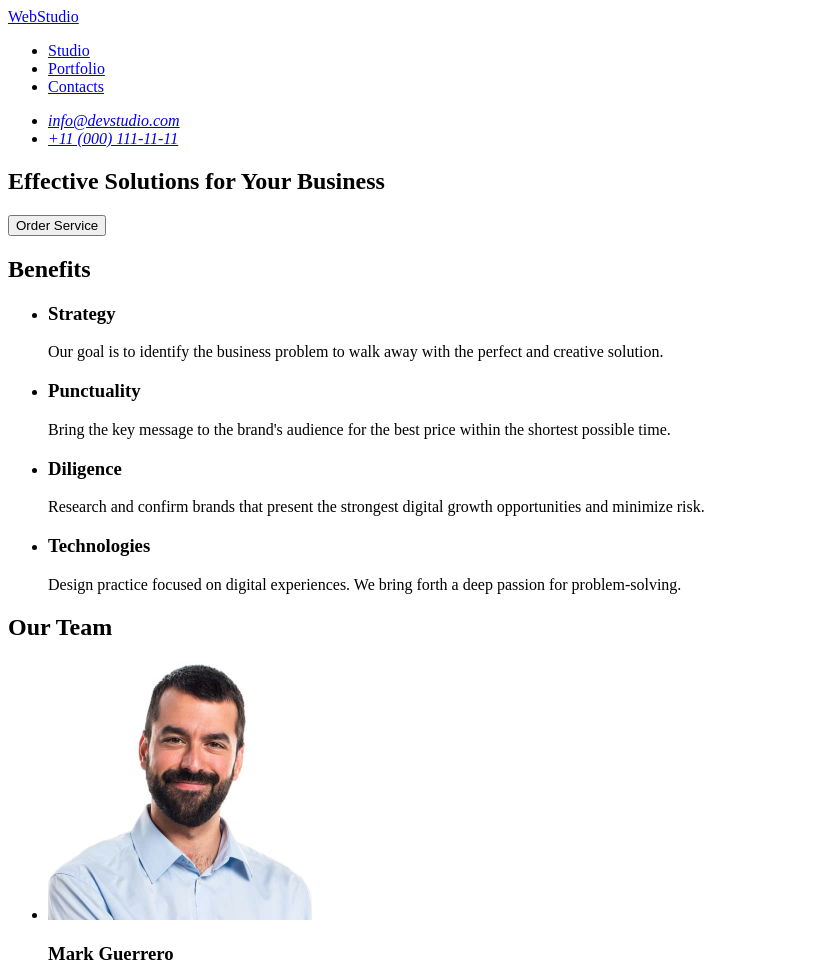
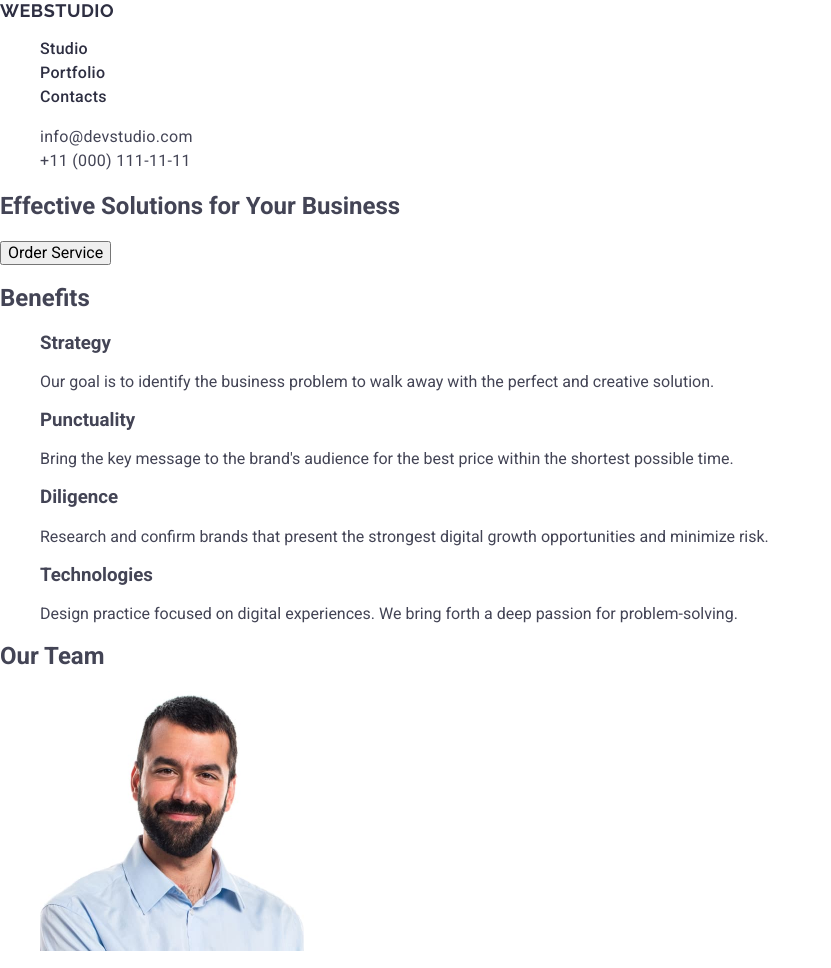
Before and after one commit to R220V/goit-markup-hw-02, a plain HTML site: page index.html in a window 1280 px wide. Shown: the top 968 px of the page, without its empty margins (0-831 px from the left). Drawn offline with nearby package versions, Linux system fonts and the light colour scheme.

Commit message:
add stiles header_1

```diff
--- /dev/null
+++ b/css/styles.css
@@ -0,0 +1,75 @@
+body {
+  font-family: "Roboto", sans-serif;
+  color: #434455;
+  background-color: #fff;
+}
+
+ul,
+ol {
+  list-style-type: none;
+}
+
+a {
+  text-decoration: none;
+}
+/* font-family: "Raleway", sans-serif;
+font-family: "Roboto", sans-serif; */
+
+.page-header {
+}
+
+.header-nav {
+}
+
+.logo {
+  font-family: "Raleway", sans-serif;
+  font-weight: 700;
+  font-size: 18px;
+  line-height: 1.17;
+  letter-spacing: 0.03em;
+  text-transform: uppercase;
+  color: #4d5ae5;
+}
+
+.header-logo,
+logo-part {
+  color: #2e2f42;
+}
+/*
+.nav-list {
+}
+
+.nav-item {
+} */
+
+.nav-link {
+  font-weight: 500;
+  font-size: 16px;
+  line-height: 1.5;
+  letter-spacing: 0.02em;
+  color: #2e2f42;
+}
+
+.contacts {
+  font-style: normal;
+}
+/*
+.contacts-list {
+}
+
+.contacts-item {
+} */
+
+.contacts-link {
+  font-size: 16px;
+  line-height: 1.5;
+  letter-spacing: 0.02em;
+  color: #434455;
+}
+
+.nav-link:hover,
+.nav-link:focus,
+.contacts-link:hover,
+.contacts-link:focus {
+  color: #404bbf;
+}
--- a/index.html
+++ b/index.html
@@ -3,23 +3,56 @@
   <head>
     <meta charset="UTF-8" />
     <meta name="viewport" content="width=device-width, initial-scale=1.0" />
-    <title>goit-markup-hw-01</title>
+    <title>goit-markup-hw-02</title>
+
+    <link
+      rel="stylesheet"
+      href="https://cdnjs.cloudflare.com/ajax/libs/modern-normalize/3.0.0/modern-normalize.min.css"
+      integrity="sha512-3axTZ/bKFZH5/qLFTl4U+mDbBDFW+5QO5L7D1HnOhlhJbcNDIVJxoNm6It77g0eUdzfKZlHirayqRC2qJaAOJw=="
+      crossorigin="anonymous"
+      referrerpolicy="no-referrer"
+    />
+
+    <link rel="preconnect" href="https://fonts.googleapis.com" />
+    <link rel="preconnect" href="https://fonts.gstatic.com" crossorigin />
+    <link
+      href="https://fonts.googleapis.com/css2?family=Raleway:wght@700&family=Roboto:wght@400;500;700&display=swap"
+      rel="stylesheet"
+    />
+
+    <link rel="stylesheet" href="./css/styles.css" />
   </head>
 
   <body>
-    <header>
-      <nav>
-        <a href="./index.html">WebStudio</a>
-        <ul>
-          <li><a href="#Studio">Studio</a></li>
-          <li><a href="#Portfolio">Portfolio</a></li>
-          <li><a href="#Contacts">Contacts</a></li>
+    <header class="page-header">
+      <nav class="header-nav">
+        <a class="logo header-logo" href="./index.html"
+          >Web<span class="logo-part">Studio</span></a
+        >
+        <ul class="nav-list">
+          <li class="nav-item">
+            <a class="nav-link" href="./index.html">Studio</a>
+          </li>
+          <li class="nav-item">
+            <a class="nav-link" href="#Portfolio">Portfolio</a>
+          </li>
+          <li class="nav-item">
+            <a class="nav-link" href="#Contacts">Contacts</a>
+          </li>
         </ul>
       </nav>
-      <address>
-        <ul>
-          <li><a href="mailto:info@devstudio.com">info@devstudio.com</a></li>
-          <li><a href="tel:+110001111111">+11 (000) 111-11-11</a></li>
+      <address class="contacts">
+        <ul class="contacts-list">
+          <li class="contacts-item">
+            <a class="contacts-link" href="mailto:info@devstudio.com"
+              >info@devstudio.com</a
+            >
+          </li>
+          <li class="contacts-item">
+            <a class="contacts-link" href="tel:+110001111111"
+              >+11 (000) 111-11-11</a
+            >
+          </li>
         </ul>
       </address>
     </header>
```
